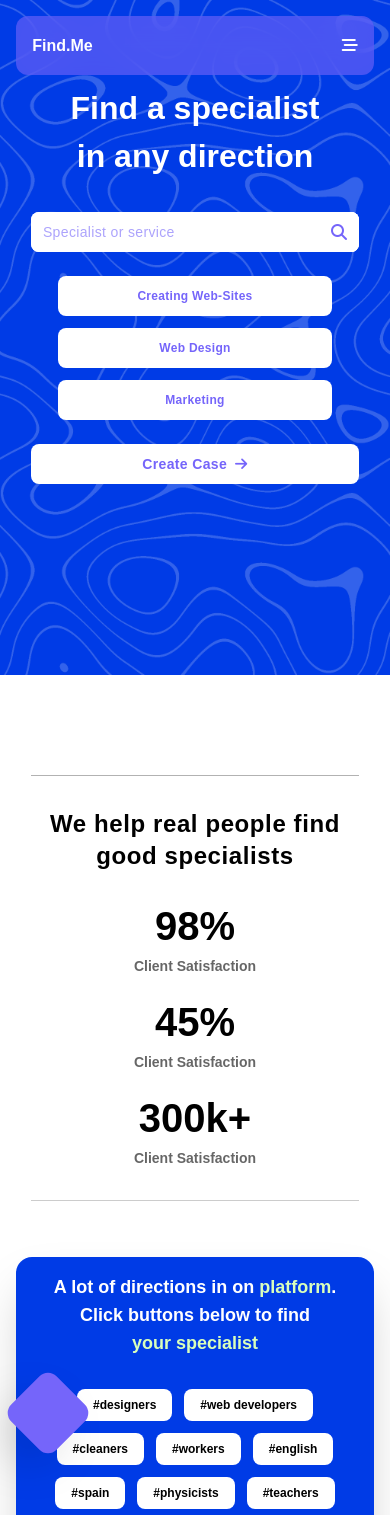
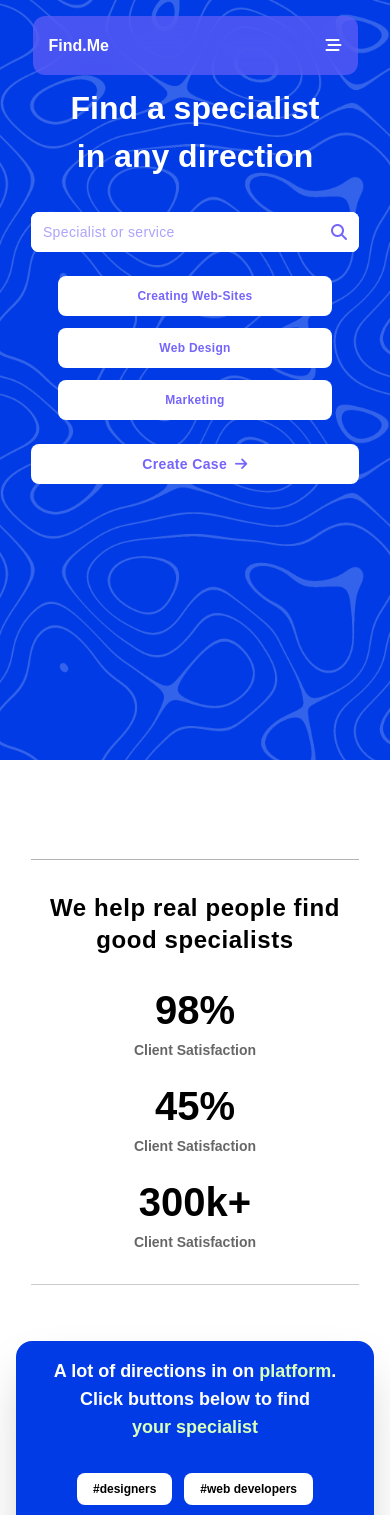
Before and after one commit to ikenna-nwobodo/find.me, a React (Create React App) app: page / in a window 390 px wide. Shown: the top 1515 px of the page. Built offline with nearby package versions, Linux system fonts and the light colour scheme.

Commit message:
Update the navigation bar and home page layout, add a lime and light purple background to the stats section, and hide the light purple background on smaller screens.

```diff
--- a/src/App.js
+++ b/src/App.js
@@ -9,7 +9,7 @@ function App() {
   return (
     <div className="App bg-white min-h-screen flex flex-col relative items-center">
       <Nav />
-      <div className="bg-primary w-full p-4 flex flex-col relative overflow-hidden items-center min-h-[80vh] md:min-h-screen">
+      <div className="bg-primary w-full p-4 flex flex-col relative overflow-hidden items-center min-h-[90vh] md:min-h-screen">
         <Home />
         <div className="bg-home absolute h-full w-full top-0 bg-contain opacity-20"></div>
       </div>
--- a/src/components/Nav.jsx
+++ b/src/components/Nav.jsx
@@ -25,7 +25,7 @@ function Nav() {
 
   return (
     <div
-      className={`w-11/12 md:w-10/12 h-[7vh] mt-4 rounded-xl bg-light-purple/60 backdrop-blur-lg p-4 z-50 fixed flex justify-between items-center top-0 ${
+      className={`w-10/12 md:w-10/12 h-[7vh] mt-4 rounded-xl bg-light-purple/60 backdrop-blur-lg p-4 z-50 fixed flex justify-between items-center top-0 ${
         bg
           ? "!md:bg-light-purple/60 !md:backdrop-blur-lg"
           : "md:bg-transparent md:backdrop-blur-0"
--- a/src/sections/Stats.jsx
+++ b/src/sections/Stats.jsx
@@ -83,7 +83,7 @@ function Stats() {
           </div>
         </div>
         <div className="bg-lime h-16 w-16 md:h-32 md:w-32 -rotate-12 absolute md:z-0 z-40 -bottom-12 md:top-5 right-0 rounded-xl shadow-2xl"></div>
-        <div className="bg-light-purple h-16 w-16 md:h-32 md:w-32 rotate-45 absolute -top- md:bottom-5 left-0 z-40 rounded-xl shadow-2xl"></div>
+        <div className="bg-light-purple h-16 w-16 md:h-32 md:w-32 rotate-45 hidden md:block absolute bottom-5 left-0 z-40 rounded-xl shadow-2xl"></div>
       </div>
     </div>
   );
```
